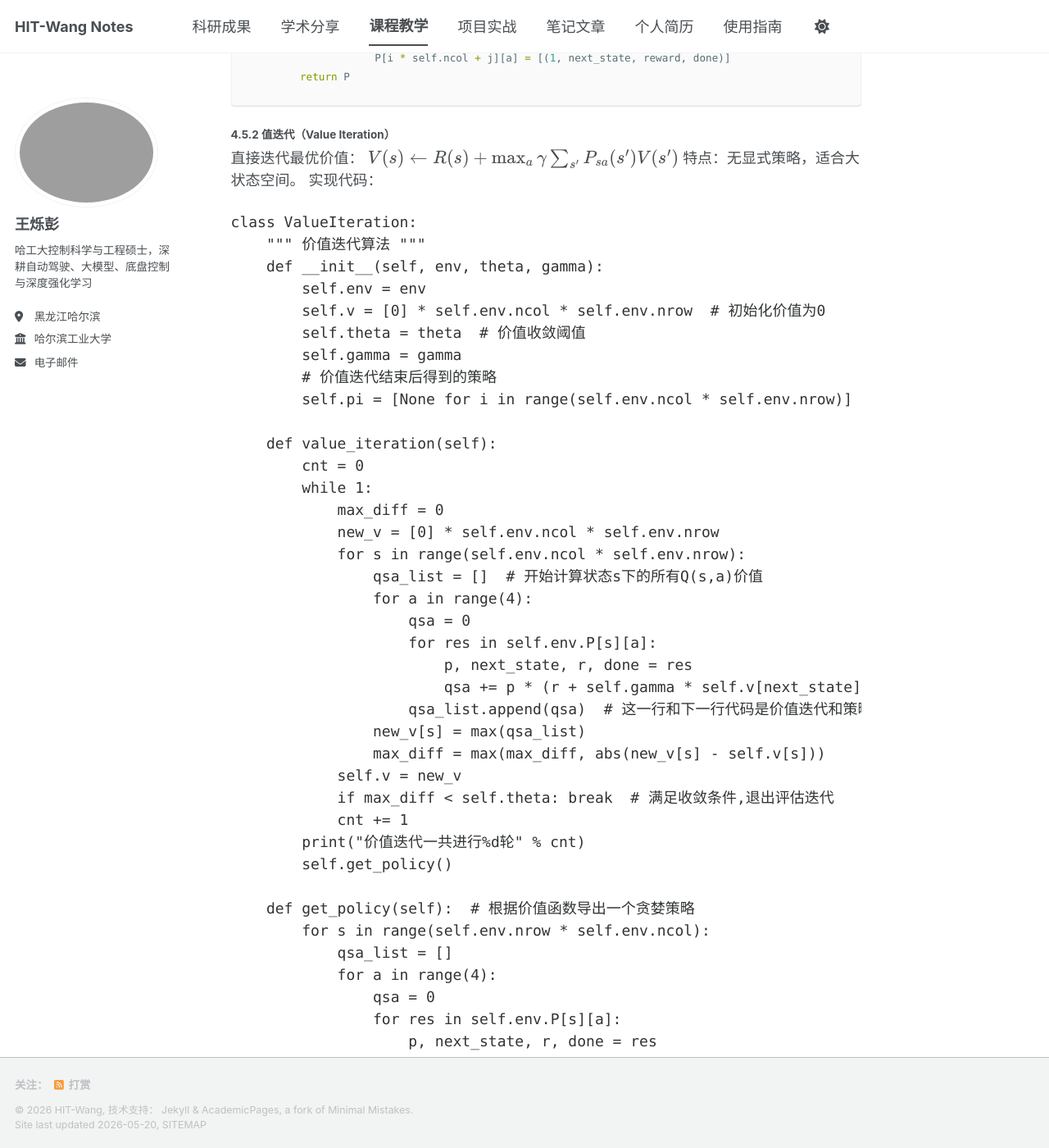
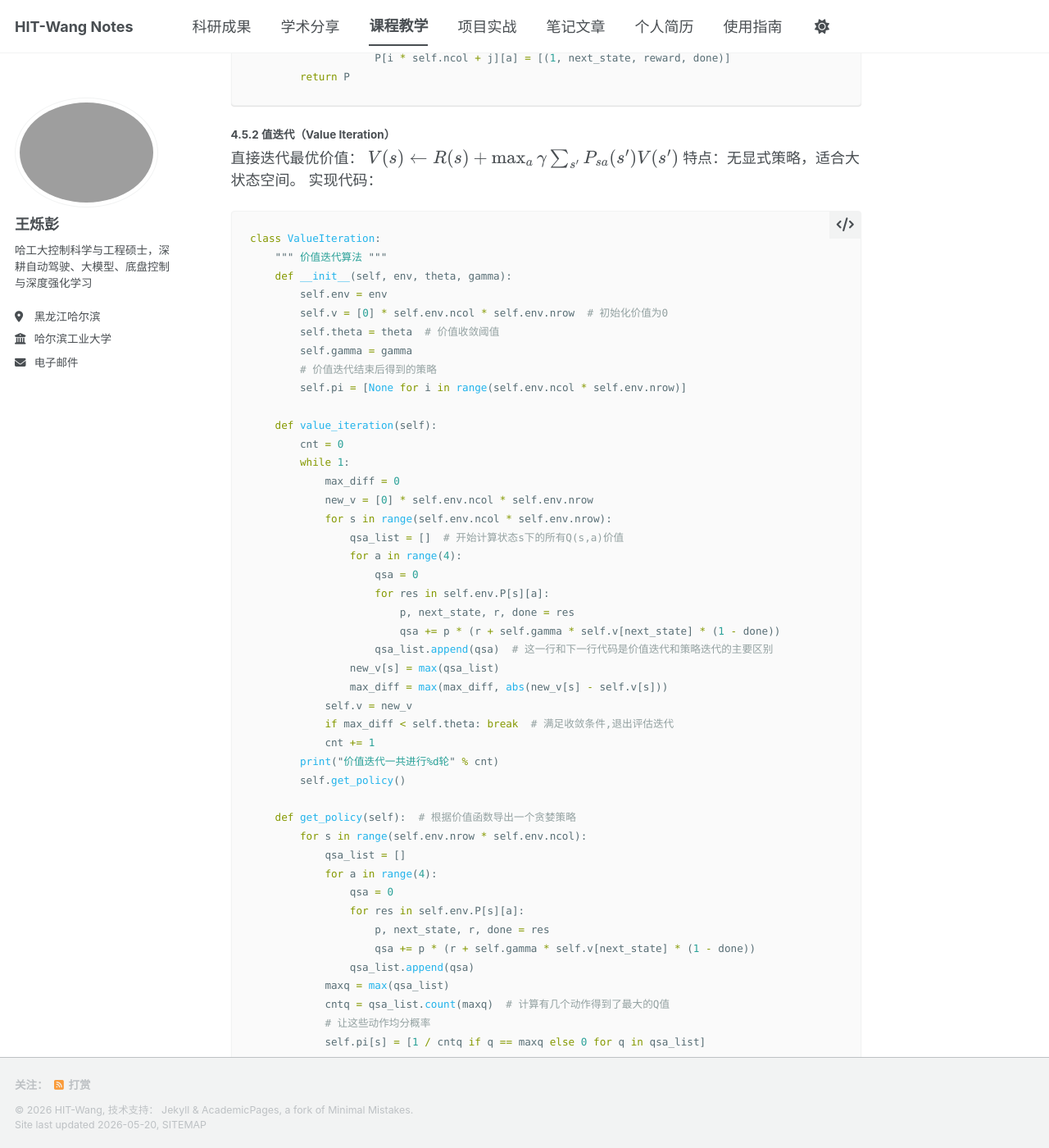
Before and after one commit to HITWang-tech/HITWang-tech.github.io, a Jekyll site: the page built from _teaching/DRL-Week1.md, in a window 1280 px wide and 1400 px high, scrolled down 8116 px. Shown: the whole window at 82% size. Built offline with Jekyll 4.4.1, drawn with Linux system fonts in a browser that asks for light colours; a script bundle is joined from its source files by our own code; library files that are not in the unit come from our copies; some of the changed text lies outside the part shown.

Commit message:
Update DRL-Week1.md

````diff
--- a/_teaching/DRL-Week1.md
+++ b/_teaching/DRL-Week1.md
@@ -171,11 +171,11 @@ $$P(S_{t+1}|S_t) = P(S_{t+1}|S_1,\dots,S_t)$$
 
 ### 3.2 MDP 五元组
 $$(S,A,P_{sa},\gamma,R)$$
-- $S$：状态空间
-- $A$：动作空间
-- $P_{sa}$：状态转移概率
-- $\gamma \in [0,1]$：对未来奖励的折扣因子
-- $R$：奖励函数
+- $S$ ：状态空间
+- $A$ ：动作空间
+- $P_{sa}$ ：状态转移概率
+- $\gamma \in [0,1]$ ：对未来奖励的折扣因子
+- $R$ ：奖励函数
 
 ### 3.3 MDP 动态过程
 
@@ -206,11 +206,11 @@ $$V^*(s) = \max_\pi V^\pi(s)$$
 
 - 最优 Bellman 方程：
 
-$$V^\*(s) = R(s) + \max_{a \in A} \gamma \sum_{s'} P_{sa}(s') V^*(s')$$
+$$V^*(s) = R(s) + \max_{a \in A} \gamma \sum_{s'} P_{sa}(s') V^*(s')$$
 
 - 最优策略：
 
-$$V^\*(s) = \arg\max_{a} \sum_{s'} P_{sa}(s') V^*(s')$$
+$$V^*(s) = \arg\max_{a} \sum_{s'} P_{sa}(s') V^*(s')$$
 
 ### 4.5 动态规划算法：值迭代与策略迭代
 #### 4.5.1 悬崖漫步环境
@@ -256,7 +256,7 @@ class CliffWalkingEnv:
 $$V(s) \leftarrow R(s) + \max_{a} \gamma \sum_{s'} P_{sa}(s') V(s')$$
 特点：无显式策略，适合大状态空间。
 实现代码：
-```Python
+```python
 class ValueIteration:
     """ 价值迭代算法 """
     def __init__(self, env, theta, gamma):
@@ -314,8 +314,8 @@ print_agent(agent, action_meaning, list(range(37, 47)), [47])
 
 #### 4.5.3 策略迭代（Policy Iteration）
 两步循环：
-1. **策略评估**：计算 $V^\pi$
-2. **策略改进**： $\pi(s) = \arg\max_a \sum P_{sa}(s')V(s')$
+1. **策略评估**：计算 $$$V^\pi$$$
+2. **策略改进**： $$$\pi(s) = \arg\max_a \sum P_{sa}(s')V(s')$$
 
 特点：收敛快，适合小状态空间。
 实现代码：
@@ -416,8 +416,8 @@ print_agent(agent, action_meaning, list(range(37, 47)), [47])
 ### 5.1 无模型强化学习
 - **背景**：现实问题中，环境的状态转移概率 $P_{s's}$ 和奖励函数 $R(s,a)$ 通常无法直接获得。
 - **数据形式**：仅能通过与环境交互，观察到完整的「片段（Episodes）」
-  - Episode 1: $s_0^{(1)} \xrightarrow[a_0^{(1)}]{R(s_0)^{(1)}} s_1^{(1)} \xrightarrow[a_1^{(1)}]{R(s_1)^{(1)}} s_2^{(1)} \dots s_T^{(1)}$
-  - Episode 2: $s_0^{(2)} \xrightarrow[a_0^{(2)}]{R(s_0)^{(2)}} s_1^{(2)} \xrightarrow[a_1^{(2)}]{R(s_1)^{(2)}} s_2^{(2)} \dots s_T^{(2)}$
+  - Episode 1: $$s_0^{(1)} \xrightarrow[a_0^{(1)}]{R(s_0)^{(1)}} s_1^{(1)} \xrightarrow[a_1^{(1)}]{R(s_1)^{(1)}} s_2^{(1)} \dots s_T^{(1)}$$
+  - Episode 2: $$s_0^{(2)} \xrightarrow[a_0^{(2)}]{R(s_0)^{(2)}} s_1^{(2)} \xrightarrow[a_1^{(2)}]{R(s_1)^{(2)}} s_2^{(2)} \dots s_T^{(2)}$$
 - **核心思想**：不依赖构建MDP模型，直接从交互经验中学习值函数（Value）和策略（Policy）。
 - **关键步骤**：
   1. 估计值函数（Policy Evaluation）
@@ -442,7 +442,7 @@ $$
 #### 5.3.1 定义
 - 一类依赖**重复随机抽样**来获得数值结果的计算方法。
 #### 5.3.2 蒙特卡洛价值估计
-目标：从策略 $\pi$ 生成的经验片段中，估计策略值函数 $V^\pi(s)$。
+目标：从策略 $\pi$ 生成的经验片段中，估计策略值函数 $V^\pi(s)$ 。
 累计奖励（Return）：
 
 $$G_t = R_{t+1} + \gamma R_{t+2} + \dots + \gamma^{T-t-1} R_T$$
@@ -457,32 +457,32 @@ $$
 V^\pi(s) \approx \frac{1}{N} \sum_{i=1}^N G_t^{(i)}
 $$
 
-- $G_t^{(i)}$ ：第 $i$ 个片段中，状态 $s$ 在时间步 $t$ 对应的累计奖励
-- 当 $N \to \infty$ 时，由大数定律， $V(s) \to V^\pi(s)$
+- $$G_t^{(i)}$$：第 $i$ 个片段中，状态 $s$ 在时间步 $t$ 对应的累计奖励
+- 当 $$N \to \infty$$ 时，由大数定律， $V(s) \to V^\pi(s)$
 #### 5.3.3 蒙特卡洛价值估计的实现
 ##### 5.3.3.1 批量实现（非增量）
-1.  使用策略 $\pi$ 采样多个完整片段
-2.  对每个片段中的状态 $s$：
+1.  使用策略 $$\pi$$ 采样多个完整片段
+2.  对每个片段中的状态 $$s$$：
     - 计数器：
-      $N(s) \leftarrow N(s) + 1$
+      $$N(s) \leftarrow N(s) + 1$$
 
     - 累计奖励和：
-      $S(s) \leftarrow S(s) + G_t$
+      $$S(s) \leftarrow S(s) + G_t$$
 
     - 值估计：
-      $V(s) = \frac{S(s)}{N(s)}$
+      $$V(s) = \frac{S(s)}{N(s)}$$
 
 ##### 5.3.3.2 增量实现（Incremental MC）
 每个片段结束后，逐步更新值函数：
-1.  对每个状态 $S_t$ 及其累计奖励 $G_t$：
+1.  对每个状态 $$S_t$$ 及其累计奖励 $$$G_t$$：
 
-    $N(S_t) \leftarrow N(S_t) + 1$
+    $$N(S_t) \leftarrow N(S_t) + 1$$
 
-    $V(S_t) \leftarrow V(S_t) + \frac{1}{N(S_t)} \left( G_t - V(S_t) \right)$
+    $$V(S_t) \leftarrow V(S_t) + \frac{1}{N(S_t)} \left( G_t - V(S_t) \right)$$
 
 2.  对于非稳定环境（环境随时间变化），使用固定学习率跟踪近期经验：
 
-    $V(S_t) \leftarrow V(S_t) + \alpha \left( G_t - V(S_t) \right)$
+    $$V(S_t) \leftarrow V(S_t) + \alpha \left( G_t - V(S_t) \right)$$
 
 ### 5.4 时序差分（TD）学习基础
 #### 5.4.1 核心定义与更新公式
@@ -500,7 +500,7 @@ TD学习是无模型强化学习的核心方法之一，核心思想是**用“
 
   $$V(S_t) \leftarrow V(S_t) + \alpha \left( R_{t+1} + \gamma V(S_{t+1}) - V(S_t) \right)$$
 
-  - 其中： $R_{t+1}$ 是观测到的即时奖励， $V(S_{t+1})$ 是对未来的估计（自举）。
+  - 其中： $$R_{t+1}$$ 是观测到的即时奖励， $$V(S_{t+1})$$ 是对未来的估计（自举）。
 #### 5.4.2 特点
 - 直接从经验片段中学习，属于**无模型**强化学习
 - 无需预先知道MDP的状态转移和奖励函数
@@ -510,7 +510,7 @@ TD学习是无模型强化学习的核心方法之一，核心思想是**用“
 
 ### 5.5 MC学习 vs TD 学习
 #### 5.5.1 核心目标
-两者目标一致：从策略 $\pi$ 生成的经验片段中学习状态价值函数 $V^\pi(s)$ 。
+两者目标一致：从策略 $$\pi$$ 生成的经验片段中学习状态价值函数 $$V^\pi(s)$$ 。
 
 #### 5.5.2 更新方式对比
 
@@ -534,7 +534,7 @@ $$\delta_t = R_{t+1} + \gamma V(S_{t+1}) - V(S_t)$$
 | 理解难度  | 简单直观             | 依赖自举，理解稍复杂        |
 ### 5.6 SARSA 算法（同策略 TD 控制）
 #### 5.6.1 核心思想
-SARSA 是基于TD学习的**同策略（on-policy）**控制算法，直接学习状态-动作价值函数 $Q(s,a)$，更新依赖当前策略生成的五元组：
+SARSA 是基于TD学习的**同策略（on-policy）**控制算法，直接学习状态-动作价值函数 $$Q(s,a)$$ ，更新依赖当前策略生成的五元组：
 
 $$(S, A, R, S', A')$$
 
````
Also changed, not shown: other parts of _teaching/DRL-Week1.md (+5 -5 lines).
